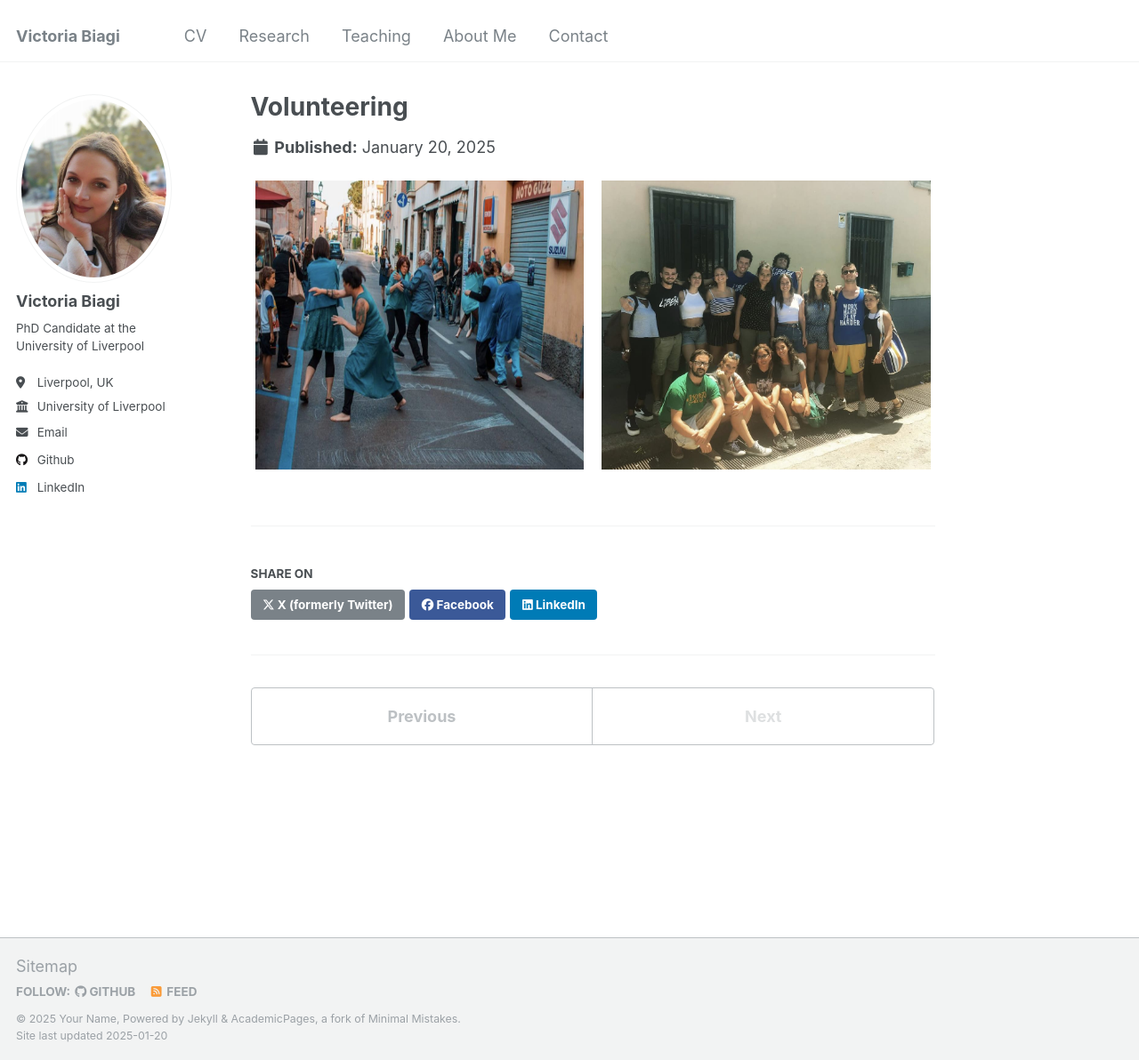
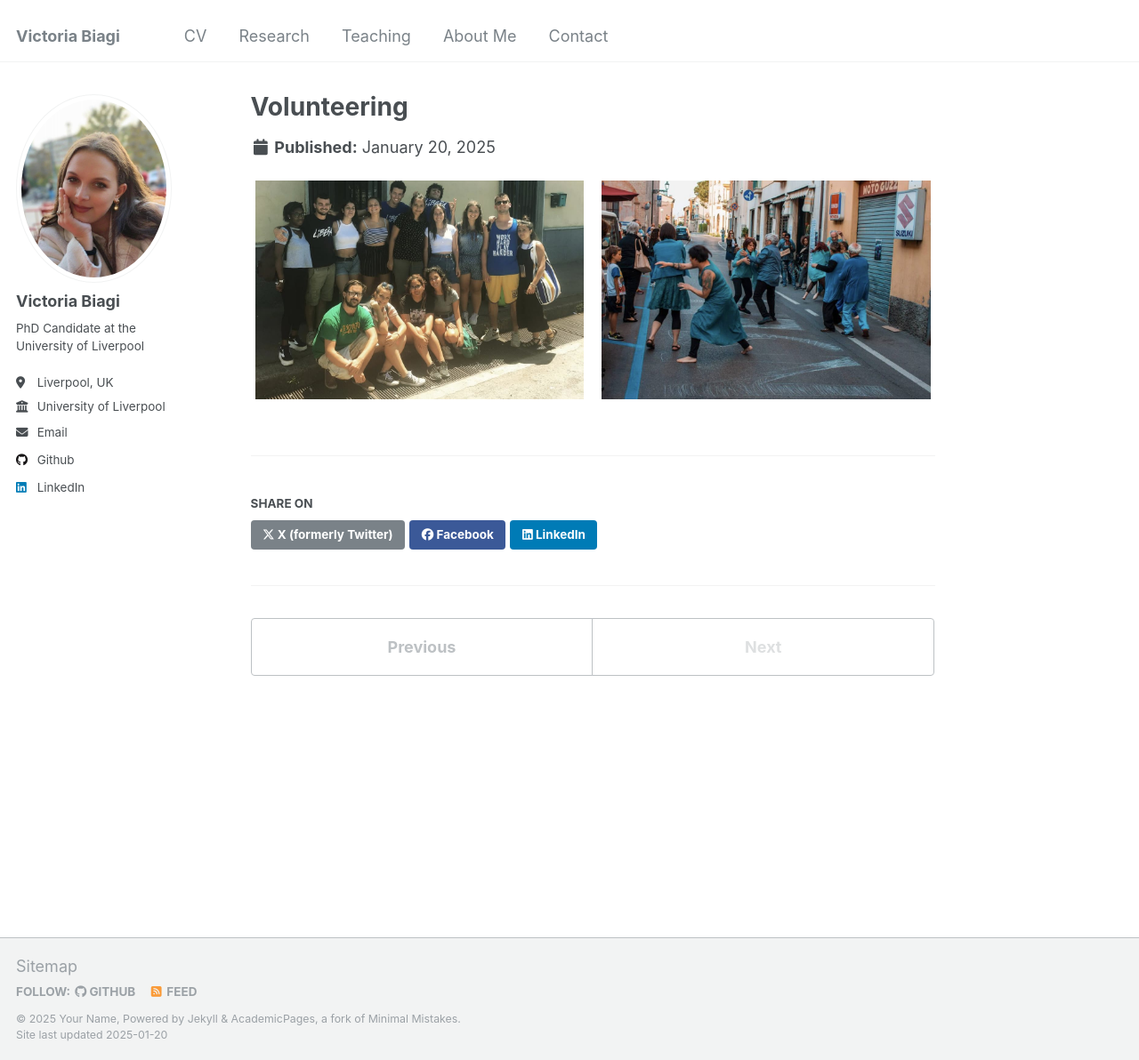
Before and after one commit to victoriabiagi/victoriabiagi.github.io, a Jekyll site: the page built from _portfolio/portfolio-2.md, in a window 1280 px wide and 1192 px high. Shown: the whole window at 89% size. Built offline with Jekyll 4.4.1, drawn with Linux system fonts in a browser that asks for light colours.

Commit message:
Update portfolio-2.md

```diff
--- a/_portfolio/portfolio-2.md
+++ b/_portfolio/portfolio-2.md
@@ -6,6 +6,6 @@ collection: portfolio
 
 <!-- This is where the images should go in the body of the page -->
 <div style="display: flex; justify-content: center; text-align: center; gap: 20px;">
-    <img src="/images/photo1.jpeg" style="width: 48%;" />
-    <img src="/images/photo2.jpeg" style="width: 48%;" />
+    <img src="/images/portfolio1.jpeg" style="width: 48%;" />
+    <img src="/images/portfolio2.jpeg" style="width: 48%;" />
 </div>
```
